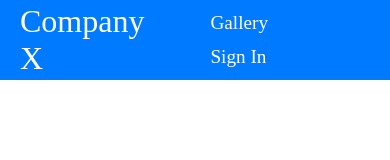
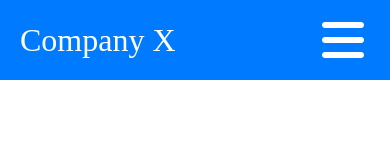
Before and after one commit to BeetrootAcademyAccount2/navbar-demo, a plain HTML site: page index.html in a window 390 px wide. Drawn offline with Linux system fonts and the light colour scheme.

Commit message:
Add responsive navbar with js

```diff
--- a/index.html
+++ b/index.html
@@ -4,12 +4,27 @@
     <meta charset="UTF-8" />
     <meta name="viewport" content="width=device-width, initial-scale=1.0" />
     <title>Document</title>
+    <link
+      rel="stylesheet"
+      href="https://cdnjs.cloudflare.com/ajax/libs/font-awesome/6.5.1/css/all.min.css"
+      integrity="sha512-DTOQO9RWCH3ppGqcWaEA1BIZOC6xxalwEsw9c2QQeAIftl+Vegovlnee1c9QX4TctnWMn13TZye+giMm8e2LwA=="
+      crossorigin="anonymous"
+      referrerpolicy="no-referrer"
+    />
     <link rel="stylesheet" href="styles.css" />
   </head>
   <body>
     <header>
       <nav class="main-navigation">
         <label class="company-name">Company X</label>
+        <div class="pages-navigation">
+          <!-- <div class="icon-container"> -->
+
+          <!-- <input type="checkbox" id="check" name="check" class="check" />
+          <label for="check"> <i class="icon fa-solid fa-bars"></i></label> -->
+
+          <button class="btn"><i class="icon fa-solid fa-bars"></i></button>
+          <!-- </div> -->
           <ul>
             <li><a href="">Home</a></li>
             <li><a href="">Products</a></li>
@@ -18,7 +33,9 @@
             <li><a href="">About us</a></li>
             <li><a href="">Contacts</a></li>
           </ul>
+        </div>
       </nav>
     </header>
+    <script src="script.js"></script>
   </body>
 </html>
--- /dev/null
+++ b/script.js
@@ -0,0 +1,7 @@
+const btn = document.querySelector(".btn");
+
+const list = document.querySelector("ul");
+
+btn.addEventListener("click", () => {
+  list.classList.toggle("active");
+});
--- a/styles.scss
+++ b/styles.scss
@@ -20,6 +20,26 @@ body {
     color: #ffffff;
   }
 
+  .pages-navigation {
+    display: flex;
+    align-items: center;
+
+    .check {
+      display: none;
+    }
+
+    .btn {
+      display: none;
+      border: none;
+      background-color: transparent;
+
+      .icon {
+        font-size: 3rem;
+        color: #ffffff;
+        cursor: pointer;
+      }
+    }
+
     ul {
       list-style: none;
 
@@ -40,4 +60,37 @@ body {
         }
       }
     }
+
+    .active {
+      left: 0;
     }
+
+    @media (max-width: 990px) {
+      .btn {
+        display: block;
+      }
+
+      ul {
+        position: fixed;
+        top: 60px;
+        left: -100vw;
+        background-color: grey;
+        height: 100vh;
+        width: 100%;
+        transition: left 2s ease;
+        li {
+          display: block;
+          text-align: center;
+        }
+
+        // &:hover {
+        //   left: 0;
+        // }
+      }
+
+      //   .check:checked ~ ul {
+      //     left: 0;
+      //   }
+    }
+  }
+}
```
Also changed, not shown: styles.css, 1 other file. Lines whose indentation alone changed are shown as unchanged.
